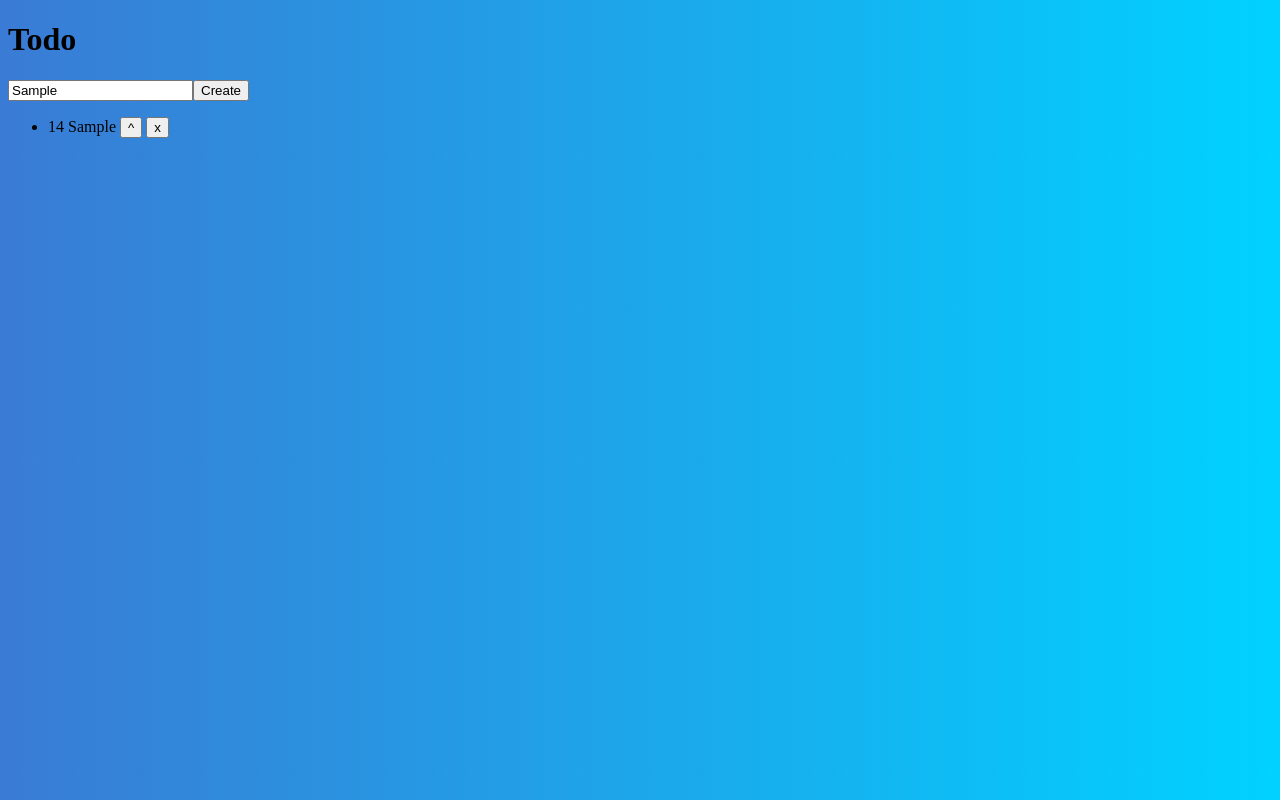
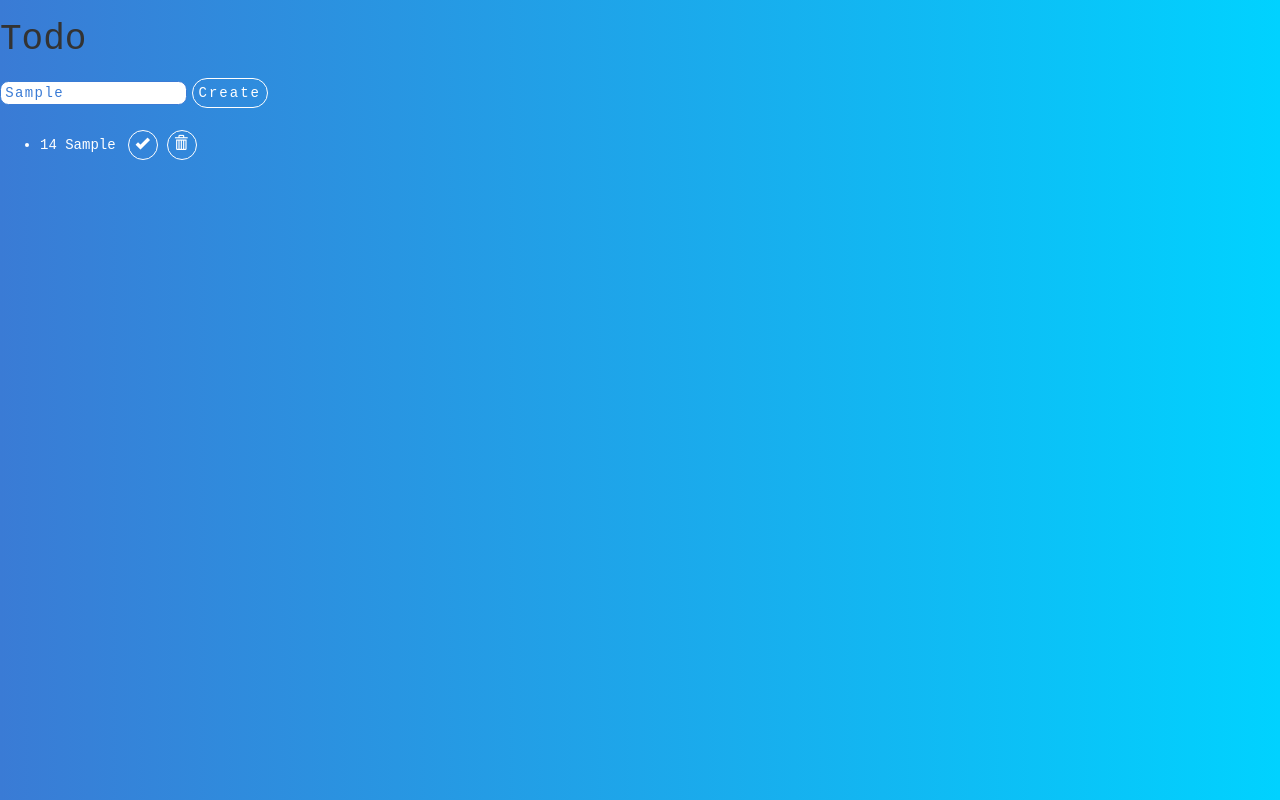
Before and after one commit to iwilliam317/todo-list, a React (Create React App) app: page / in a window 1280 px wide. Both pictures are taken after typing "Sample" into the empty fields and a click on the button "Create". Built offline with nearby package versions, Linux system fonts and the light colour scheme.

Commit message:
layout improvements

```diff
--- a/public/index.html
+++ b/public/index.html
@@ -2,15 +2,8 @@
 <html lang="en">
   <head>
     <meta charset="utf-8" />
+    <link rel="stylesheet" href="https://maxcdn.bootstrapcdn.com/bootstrap/3.3.7/css/bootstrap.min.css" integrity="sha384-BVYiiSIFeK1dGmJRAkycuHAHRg32OmUcww7on3RYdg4Va+PmSTsz/K68vbdEjh4u" crossorigin="anonymous">
     <link rel="shortcut icon" href="%PUBLIC_URL%/favicon.ico" />
-    <style>
-      body {
-        background: #00d2ff;  /* fallback for old browsers */
-        background: -webkit-linear-gradient(to right, #3a7bd5, #00d2ff);  /* Chrome 10-25, Safari 5.1-6 */
-        background: linear-gradient(to right, #3a7bd5, #00d2ff); /* W3C, IE 10+/ Edge, Firefox 16+, Chrome 26+, Opera 12+, Safari 7+ */
-
-      }
-    </style>
     <meta name="viewport" content="width=device-width, initial-scale=1" />
     <meta name="theme-color" content="#000000" />
     <link rel="manifest" href="%PUBLIC_URL%/manifest.json" />
--- /dev/null
+++ b/src/App.css
@@ -0,0 +1,74 @@
+@font-face {
+    font-family: RobotoMono-Thin;
+    src: url(./fonts/RobotoMono-Thin.ttf);
+}
+
+* {
+    --main-color: #fff;
+    --main-flex-option: {
+
+    }
+}
+
+body {
+    font-family: 'Roboto Mono', monospace;
+    background: #00d2ff;  /* fallback for old browsers */
+        background: -webkit-linear-gradient(to right, #3a7bd5, #00d2ff);  /* Chrome 10-25, Safari 5.1-6 */
+        background: linear-gradient(to right, #3a7bd5, #00d2ff); /* W3C, IE 10+/ Edge, Firefox 16+, Chrome 26+, Opera 12+, Safari 7+ */
+
+}
+
+div {
+    margin-top: 1em;
+}
+
+.list {
+    color: #fff;
+}
+
+input {
+    appearance: none;
+    background-color: none;
+    border: 1px solid #3a7bd5;
+    line-height: 0;
+    font-size: 1em;
+    box-sizing: border-box;
+    padding: 0.2em 0.3em;
+    border-radius: 0.6em;
+    color: #3a7bd5;
+    font-weight: 100;
+    letter-spacing: 0.1em;
+    position: relative;
+    z-index: 1;
+
+}
+
+button {
+    background: transparent;
+	color: var(--main-color);
+	border: 0.1em solid #fff;
+	border-radius: 1.5em;
+	padding: 0.4rem 0.6rem;
+	font: 1.2em;
+	outline: none;
+	cursor: pointer;
+	position: relative;
+	transition: 0.2s ease-in-out;
+    letter-spacing: 2px;
+    margin: 0.3em;
+}
+
+/* .rights {
+    color: var(--main-color);
+    position: fixed;
+    left: 0;
+    width: 100%;
+    bottom: 0;
+    text-align: center;
+} */
+
+/* a {
+    color: var(--main-color);
+    text-decoration: none;
+    font-weight: bolder;
+} */
--- a/src/App.js
+++ b/src/App.js
@@ -1,5 +1,6 @@
 import React from 'react';
 import Todo from './todo'
+import './App.css'
 
 function App() {
   return (
--- a/src/todo/list.jsx
+++ b/src/todo/list.jsx
@@ -7,9 +7,17 @@ const List = props => {
     const {list} = props.todo
     const {remove, markAsDone} = props
     return (
-        <div>
+        <div className='list'>
             <ul>
-                {list.map((l, index) => <li key={index}>{l.id} {l.description} {l.done}<button onClick={()=> markAsDone(l)}>^</button> <button onClick={()=>remove(l)}>x</button></li>)}
+                {list.map((l, index) =>
+                <li key={index}>{l.id} {l.description} {l.done}
+                    <button onClick={()=> markAsDone(l)}>
+                        <i className='glyphicon glyphicon-ok' aria-hidden='true'></i>
+                    </button>
+                    <button onClick={()=>remove(l)}>
+                        <i className='glyphicon glyphicon-trash' aria-hidden='true'></i>
+                    </button>
+                </li>)}
             </ul>
         </div>
     )
```
Also changed, not shown: src/fonts/RobotoMono-Thin.ttf (added).
